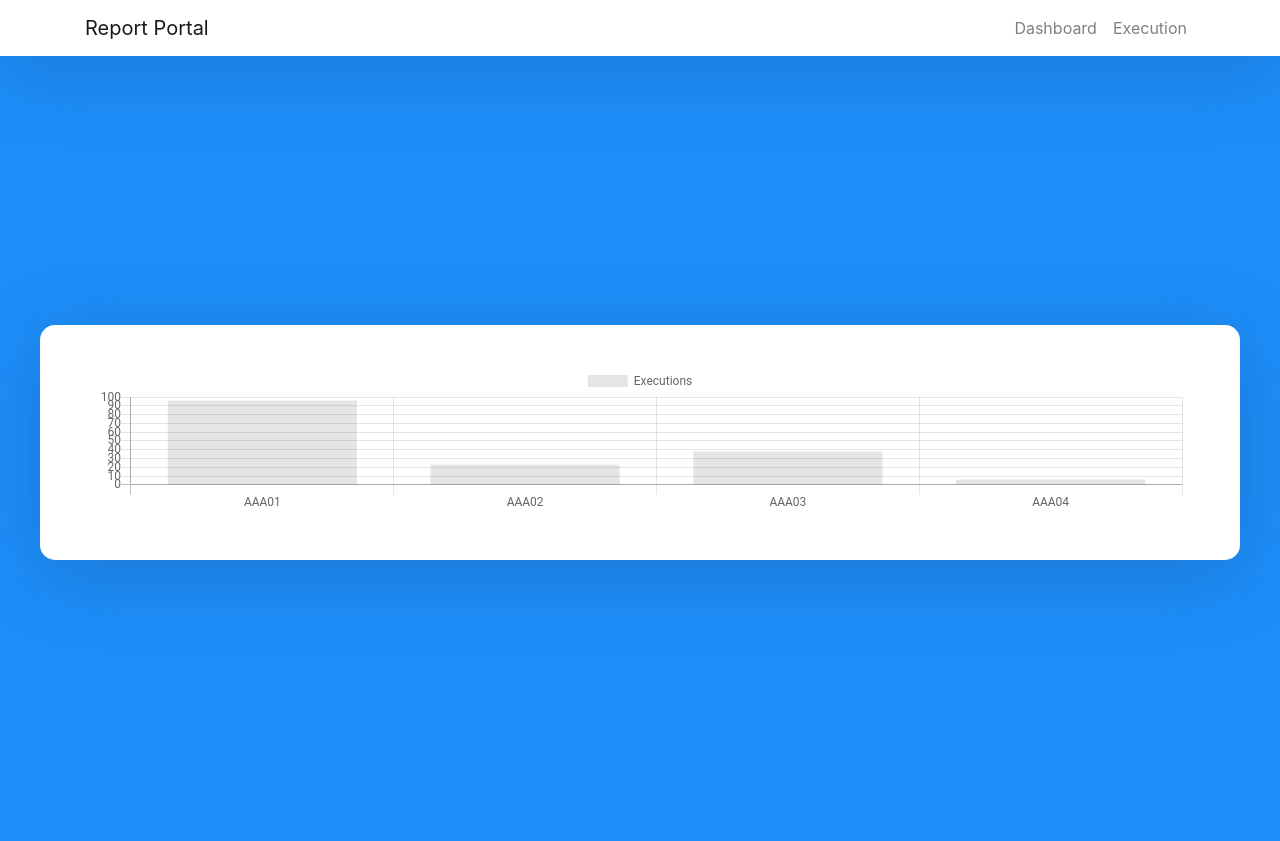
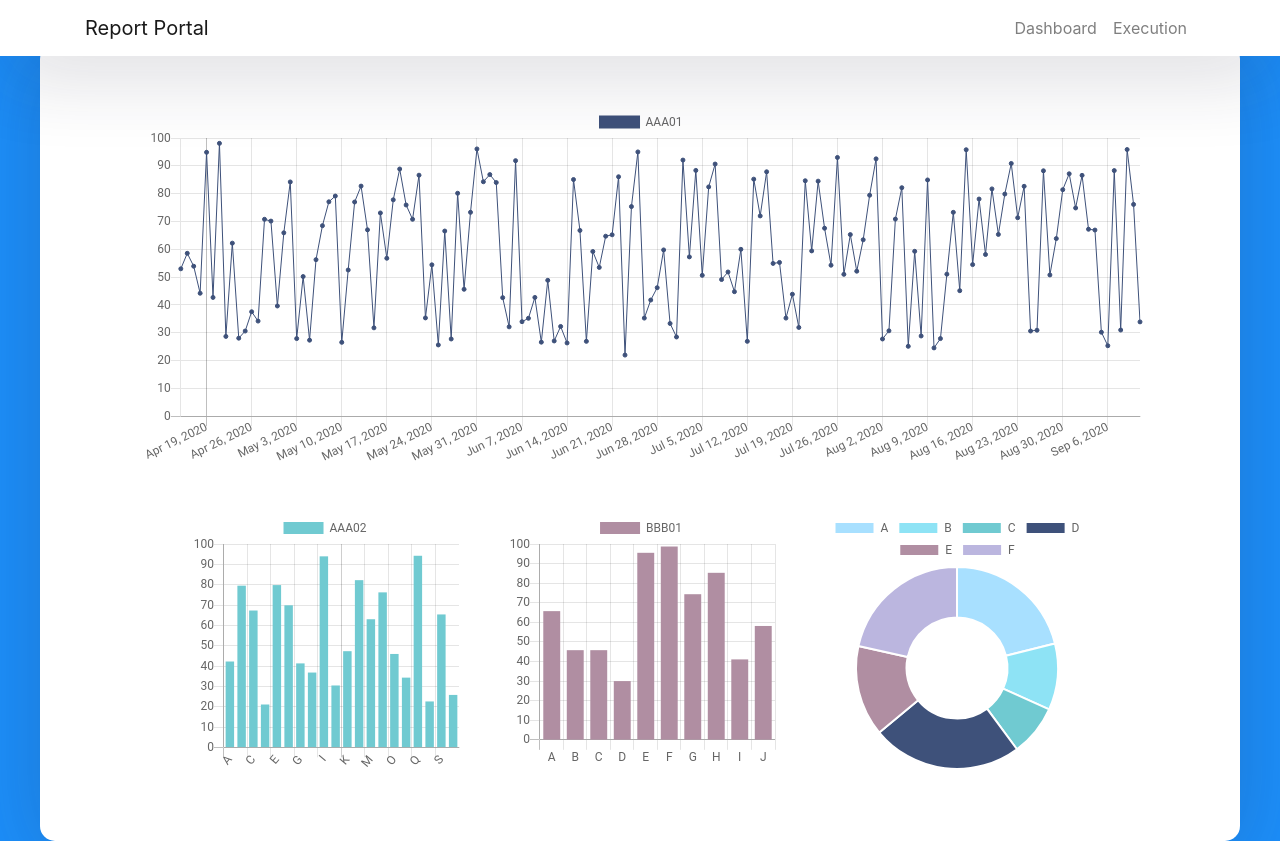
Before and after one commit to xCase-Manager/report-portal, a React (Create React App) app: page / in a window 1280 px wide. Before the commit the page ends 800 px from the top, so only its background shows below. Built offline with nearby package versions, Linux system fonts and the light colour scheme.

Commit message:
added chart components in dashboard

```diff
--- a/src/components/dashboard.component.js
+++ b/src/components/dashboard.component.js
@@ -1,23 +1,26 @@
 import React, { Component } from "react";
 import ExecutionService from '../shared/mock-execution-service';
 import { Chart } from 'chart.js';
+import '../App.css';
 
 
 Chart.defaults.global.defaultFontFamily = "Roboto, sans-serif";
 
-export default class Dashboard extends Component {
-
+// BarChart
+class BarChart extends React.Component {
   constructor(props) {
     super(props);
-        this.executionService = new ExecutionService();
     this.canvasRef = React.createRef();
-        this.state = {
-            data: null
-          };
   }
 
   componentDidUpdate() {
-        this.boardChart = new Chart(this.canvasRef.current, {
+    this.myChart.data.labels = this.props.data.map(d => d.label);
+    this.myChart.data.datasets[0].data = this.props.data.map(d => d.value);
+    this.myChart.update();
+  }
+
+  componentDidMount() {
+    this.myChart = new Chart(this.canvasRef.current, {
       type: 'bar',
       options: {
           maintainAspectRatio: false,
@@ -33,21 +36,15 @@
         }
       },
       data: {
-              labels: this.state.data.map(d => d.label),
+        labels: this.props.data.map(d => d.label),
         datasets: [{
-                label: 'Executions',
-                data: this.state.data.map(d => d.value),
-                backgroundColor: this.state.color
+          label: this.props.title,
+          data: this.props.data.map(d => d.value),
+          backgroundColor: this.props.color
         }]
       }
     });
   }
-
-      componentDidMount() {
-        this.executionService.getStatData().then(data => {
-            this.setState({data: data});
-        }
-      )}
 
   render() {
     return (
@@ -55,3 +52,151 @@
     );
   }
 }
+
+
+// LineChart
+class LineChart extends React.Component {
+  constructor(props) {
+    super(props);
+    this.canvasRef = React.createRef();
+  }
+
+  componentDidUpdate() {
+    this.myChart.data.labels = this.props.data.map(d => d.time);
+    this.myChart.data.datasets[0].data = this.props.data.map(d => d.value);
+    this.myChart.update();
+  }
+
+  componentDidMount() {
+    this.myChart = new Chart(this.canvasRef.current, {
+      type: 'line',
+      options: {
+              maintainAspectRatio: false,
+        scales: {
+          xAxes: [
+            {
+              type: 'time',
+              time: {
+                unit: 'week'
+              }
+            }
+          ],
+          yAxes: [
+            {
+              ticks: {
+                min: 0
+              }
+            }
+          ]
+        }
+      },
+      data: {
+        labels: this.props.data.map(d => d.time),
+        datasets: [{
+          label: this.props.title,
+          data: this.props.data.map(d => d.value),
+          fill: 'none',
+          backgroundColor: this.props.color,
+          pointRadius: 2,
+          borderColor: this.props.color,
+          borderWidth: 1,
+          lineTension: 0
+        }]
+      }
+    });
+  }
+
+  render() {
+    return <canvas ref={this.canvasRef} />;
+  }
+}
+
+
+// Doughnut
+class DoughnutChart extends React.Component {
+  constructor(props) {
+    super(props);
+    this.canvasRef = React.createRef();
+  }
+
+  componentDidUpdate() {
+    this.myChart.data.labels = this.props.data.map(d => d.label);
+    this.myChart.data.datasets[0].data = this.props.data.map(d => d.value);
+    this.myChart.update();
+  }
+
+  componentDidMount() {
+    this.myChart = new Chart(this.canvasRef.current, {
+      type: 'doughnut',
+      options: {
+          maintainAspectRatio: false
+      },
+      data: {
+        labels: this.props.data.map(d => d.label),
+        datasets: [{
+          data: this.props.data.map(d => d.value),
+          backgroundColor: this.props.colors
+        }]
+      }
+    });
+  }
+
+  render() {
+    return <canvas ref={this.canvasRef} />;
+  }
+}
+
+
+// dashboard
+export default class Dashboard extends Component {
+  constructor(props) {
+    super(props);
+    this.executionService = new ExecutionService();
+    this.state = {
+      data: this.executionService.getData()
+    };
+  }
+
+  componentDidMount() {
+    window.setInterval(() => {
+      this.setState({
+        data: this.executionService.getData()
+      })
+    }, 5000)
+  }
+
+  render() {
+    return (
+      <div className="App">
+        <div className="main chart-wrapper">
+          <LineChart
+            data={this.state.data[0].data}
+            title={this.state.data[0].title}
+            color="#3E517A"
+          />
+        </div>
+        <div className="sub chart-wrapper">
+          <BarChart
+            data={this.state.data[1].data}
+            title={this.state.data[1].title}
+            color="#70CAD1"
+          />
+        </div>
+        <div className="sub chart-wrapper">
+          <BarChart
+            data={this.state.data[2].data}
+            title={this.state.data[2].title}
+            color="#B08EA2"
+          />
+        </div>
+        <div className="sub chart-wrapper">
+          <DoughnutChart
+            data={this.state.data[3].data}
+            title={this.state.data[3].title}
+            colors={['#a8e0ff', '#8ee3f5', '#70cad1', '#3e517a', '#b08ea2', '#BBB6DF']}
+          />
+        </div>
+      </div>
+    );
+  }
+}
```
Lines whose indentation alone changed are shown as unchanged.
